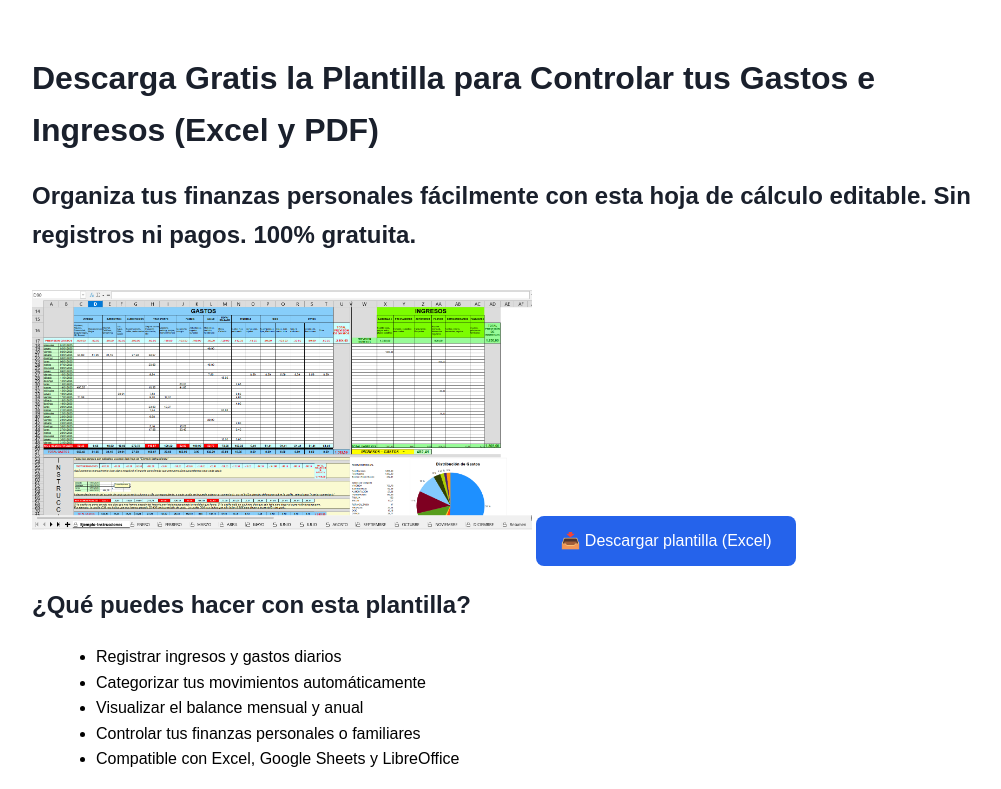
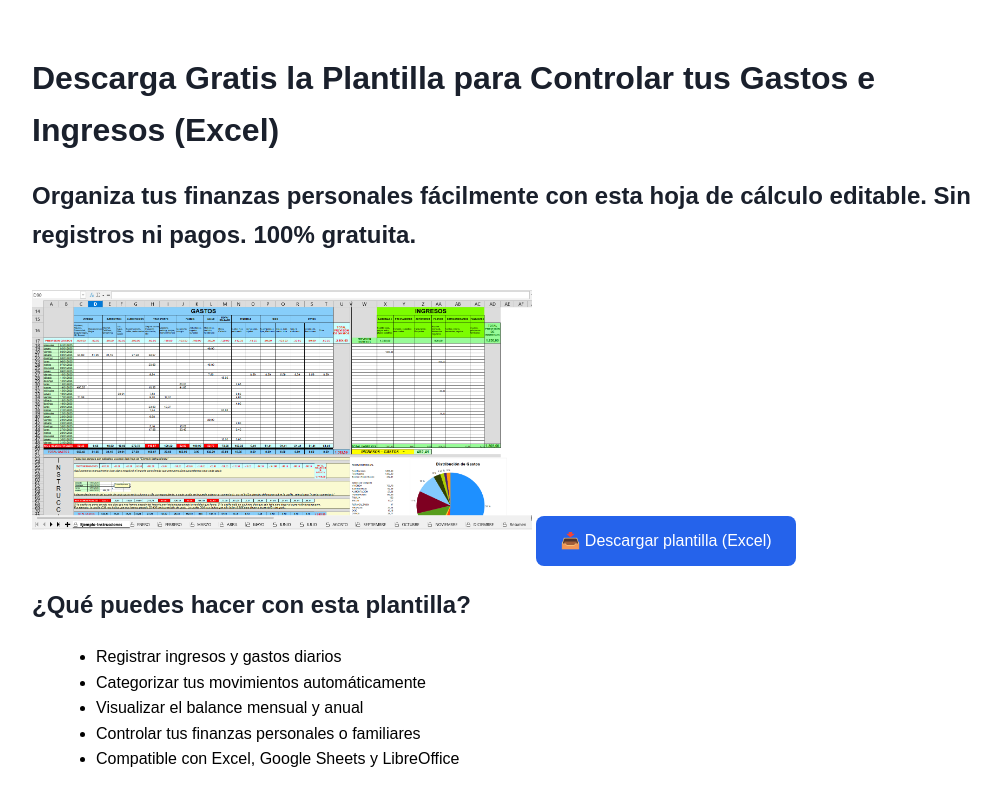
Before and after one commit to aletrade-com/aletrade-home-live, a plain HTML site: page control-gastos.html in a window 1280 px wide. Shown: the top 789 px of the page, without its empty margins (128-1129 px from the left). Drawn offline with Linux system fonts and the light colour scheme.

Commit message:
Add files via upload

```diff
--- a/control-gastos.html
+++ b/control-gastos.html
@@ -42,7 +42,7 @@
 </head>
 <body>
   <div class="container">
-    <h1>Descarga Gratis la Plantilla para Controlar tus Gastos e Ingresos (Excel y PDF)</h1>
+    <h1>Descarga Gratis la Plantilla para Controlar tus Gastos e Ingresos (Excel)</h1>
     <h2>Organiza tus finanzas personales fácilmente con esta hoja de cálculo editable. Sin registros ni pagos. 100% gratuita.</h2>
 
     <img src="/img/vista-previa-gastos.png" alt="Vista previa plantilla de gastos" width="500" loading="lazy" />
```
